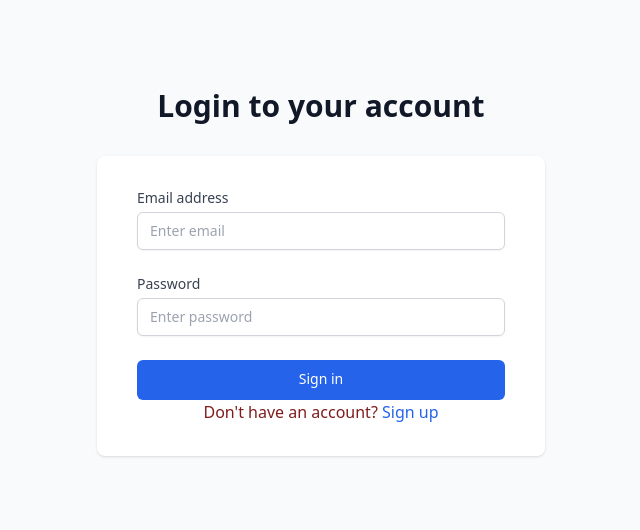
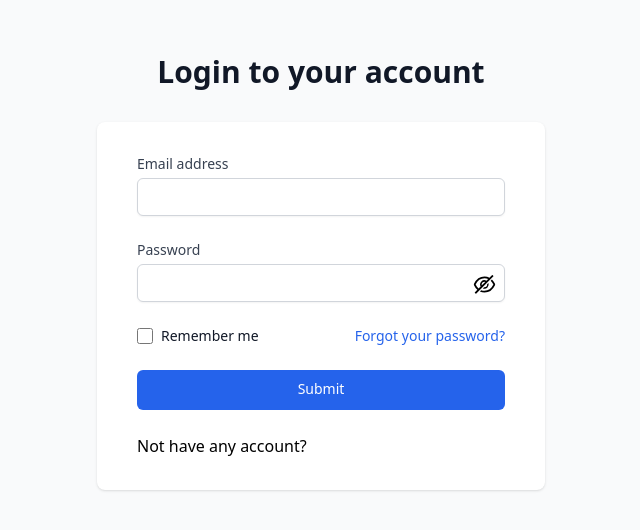
Before and after one commit to kartikbhardwaj1111/E-Commerce-Follow-Along, a React (Vite) app in the folder frontend/: page /login in a window 1280 px wide. Shown: the part 140-670 px from the top of the page, without its empty margins (319-959 px from the left). Built offline with nearby package versions, Linux system fonts and the light colour scheme.

Commit message:
milestone 32

```diff
--- a/frontend/src/components/auth/Login.jsx
+++ b/frontend/src/components/auth/Login.jsx
@@ -1,27 +1,31 @@
-import { useState } from "react";
-import { Link } from "react-router-dom";
+import React, { useState } from "react";
+import { AiOutlineEye, AiOutlineEyeInvisible } from "react-icons/ai";
+import styles from "../../styles/styles";
 import axios from "axios";
-import { useDispatch } from 'react-redux';
- import { setemail } from "../../store/userActions";
+import { useDispatch } from "react-redux";
+import { setemail } from "../../store/userActions";
+import { useNavigate } from "react-router-dom"; // Import useNavigate
+
+// Ensure axios sends cookies with requests
+axios.defaults.withCredentials = true;
 
 const Login = () => {
+  const dispatch = useDispatch();
+  const navigate = useNavigate(); // Initialize navigate
   const [email, setEmail] = useState("");
   const [password, setPassword] = useState("");
-  const [error, setError] = useState(""); // For handling error messages
+  const [visible, setVisible] = useState(false);
 
-  // Handle form submission
   const handleSubmit = async (e) => {
-    e.preventDefault(); // Prevent the default form submit behavior
+    e.preventDefault();
     try {
-      // Make the POST request to the backend (replace with your actual API endpoint)
       const response = await axios.post("http://localhost:8000/api/v2/user/login", { email, password });
-
-      // Assuming response contains a token or user data on successful login
       console.log(response.data);
-      // Redirect or take some action upon successful login here
+      // Dispatch email to Redux state (token is now handled via cookies)
+      dispatch(setemail(email));
+      // Redirect to profile page after successful login
+      navigate("/");
     } catch (error) {
-      // Handle errors (e.g., invalid credentials)
-      setError("There was an error logging in. Please check your credentials.");
       console.error("There was an error logging in!", error);
     }
   };
@@ -35,7 +39,7 @@ const Login = () => {
       </div>
       <div className="mt-8 sm:mx-auto sm:w-full sm:max-w-md">
         <div className="bg-white py-8 px-4 shadow sm:rounded-lg sm:px-10">
-          <form className="space-y-6">
+          <form className="space-y-6" onSubmit={handleSubmit}>
             <div>
               <label htmlFor="email" className="block text-sm font-medium text-gray-700">
                 Email address
@@ -44,38 +48,80 @@ const Login = () => {
                 <input
                   type="email"
                   name="email"
-                  placeholder="Enter email"
                   autoComplete="email"
                   required
+                  value={email}
                   onChange={(e) => setEmail(e.target.value)}
                   className="appearance-none block w-full px-3 py-2 border border-gray-300 rounded-md shadow-sm placeholder-gray-400 focus:outline-none focus:ring-blue-500 focus:border-blue-500 sm:text-sm"
                 />
               </div>
             </div>
+
             <div>
               <label htmlFor="password" className="block text-sm font-medium text-gray-700">
                 Password
               </label>
-              <div className="mt-1">
+              <div className="mt-1 relative">
                 <input
-                  type="password"
+                  type={visible ? "text" : "password"}
                   name="password"
-                  placeholder="Enter password"
                   autoComplete="current-password"
                   required
+                  value={password}
                   onChange={(e) => setPassword(e.target.value)}
                   className="appearance-none block w-full px-3 py-2 border border-gray-300 rounded-md shadow-sm placeholder-gray-400 focus:outline-none focus:ring-blue-500 focus:border-blue-500 sm:text-sm"
                 />
+                {visible ? (
+                  <AiOutlineEye
+                    className="absolute right-2 top-2 cursor-pointer"
+                    size={25}
+                    onClick={() => setVisible(false)}
+                  />
+                ) : (
+                  <AiOutlineEyeInvisible
+                    className="absolute right-2 top-2 cursor-pointer"
+                    size={25}
+                    onClick={() => setVisible(true)}
+                  />
+                )}
               </div>
             </div>
+
+            <div className={`${styles.noramlFlex} justify-between`}>
+              <div className={`${styles.noramlFlex}`}>
+                <input
+                  type="checkbox"
+                  name="remember-me"
+                  id="remember-me"
+                  className="h-4 w-4 text-blue-600 focus:ring-blue-500 border-gray-300 rounded"
+                />
+                <label htmlFor="remember-me" className="ml-2 block text-sm text-gray-900">
+                  Remember me
+                </label>
+              </div>
+              <div className="text-sm">
+                <a
+                  href=".forgot-password"
+                  className="font-medium text-blue-600 hover:text-blue-500"
+                >
+                  Forgot your password?
+                </a>
+              </div>
+            </div>
+
             <div>
-            <button type="button" onClick={handleSubmit} className="relative w-full h-10 flex justify-center py-2 px-4 border border-transparent text-sm font-medium rounded-md text-white bg-blue-600 hover:bg-blue-700" >
-                Sign in
+              <button
+                type="submit"
+                className="group relative w-full h-[40px] flex justify-center py-2 px-4 border border-transparent text-sm font-medium rounded-md text-white bg-blue-600 hover:bg-blue-700"
+              >
+                Submit
               </button>
             </div>
+
+            <div className={`${styles.noramlFlex} w-full`}>
+              <h4>Not have any account?</h4>
+            </div>
           </form>
-          {error && <p className="text-center text-red-900">{error}</p>} {/* Display error message if there is one */}
-                <p className="text-center text-red-900">Don't have an account? <Link to={'/signup'} className="text-blue-600">Sign up</Link></p>
         </div>
       </div>
     </div>
--- a/frontend/src/pages/Home.jsx
+++ b/frontend/src/pages/Home.jsx
@@ -1,11 +1,11 @@
 import React, { useEffect, useState } from "react";
 import Product from "../components/auth/Product";
-import NavBar from "../components/auth/nav";
+import NavBar from "../components/auth/nav"; // Fixed import name
 
 export default function Home() {
   const [products, setProducts] = useState([]);
-const [loading, setLoading] = useState(true); // For loading state
-const [error, setError] = useState(null); // For error handling
+  const [loading, setLoading] = useState(true);
+  const [error, setError] = useState(null);
 
   useEffect(() => {
     fetch("http://localhost:8000/api/v2/product/get-products")
@@ -16,7 +16,7 @@ useEffect(() => {
         return res.json();
       })
       .then((data) => {
-      setProducts(data.products);
+        setProducts(data.products || []); // Added fallback for undefined products
         setLoading(false);
       })
       .catch((err) => {
@@ -25,11 +25,11 @@ useEffect(() => {
         setLoading(false);
       });
   }, []);
+
   if (loading) {
-  return (
-    <div className="text-center text-white mt-10">Loading products...</div>
-  );
+    return <div className="text-center text-white mt-10">Loading products...</div>;
   }
+
   if (error) {
     return <div className="text-center text-red-500 mt-10">Error: {error}</div>;
   }
@@ -40,9 +40,15 @@ if (error) {
       <div className="w-full min-h-screen bg-neutral-800">
         <h1 className="text-3xl text-center text-white py-6">Product Gallery</h1>
         <div className="grid grid-cols-1 sm:grid-cols-2 md:grid-cols-3 lg:grid-cols-5 gap-4 p-4">
-          {products.map((product) => (
+          {products.length > 0 ? (
+            products.map((product) => (
               <Product key={product._id} {...product} />
-          ))}
+            ))
+          ) : (
+            <div className="text-white text-center col-span-full">
+              No products found
+            </div>
+          )}
         </div>
       </div>
     </>
--- a/frontend/src/pages/SelectAddress.jsx
+++ b/frontend/src/pages/SelectAddress.jsx
@@ -3,6 +3,7 @@ import React, { useState, useEffect } from 'react';
 import NavBar from '../components/auth/nav'; // Ensure the path is correct and component name matches
 import { useNavigate } from 'react-router-dom';
 import axios from 'axios';
+import { useSelector } from 'react-redux'; // Import useSelector from react-redux
 // Optionally, if you have a context or a way to get the authenticated user's email, import it
 // import { useAuth } from '../contexts/AuthContext';
 const SelectAddress = () => {
@@ -12,8 +13,11 @@ const SelectAddress = () => {
     const navigate = useNavigate();
     // Optionally, get the authenticated user's email from context or props
     // const { user } = useAuth();
-    const userEmail = 'piyaxin616@wirelay.com'; // Replace with dynamic email in production
+    // Retrieve email from Redux state
+    const userEmail = useSelector((state) => state.user.email);
     useEffect(() => {
+        // Only fetch addresses if email exists
+        if (!userEmail) return;
         const fetchAddresses = async () => {
             try {
                 const response = await axios.get('http://localhost:8000/api/v2/user/addresses', {
--- a/frontend/src/pages/cart.jsx
+++ b/frontend/src/pages/cart.jsx
@@ -3,14 +3,20 @@ import React, { useState, useEffect } from 'react';
 import CartProduct from '../components/auth/CartProduct';
 import NavBar from '../components/auth/nav';
 import { useNavigate } from 'react-router-dom'; // Import the useNavigate hook
+import { useSelector } from 'react-redux'; // Import useSelector from react-redux
 
 const Cart = () => {
 
   const [products, setProducts] = useState([]);
   const navigate = useNavigate(); // Initialize navigate
 
+  // Get the email from Redux state
+  const email = useSelector((state) => state.user.email);
   useEffect(() => {
-    fetch(`http://localhost:8000/api/v2/product/cartproducts?email=${'piyaxin616@wirelay.com'}`)
+    // Only fetch if email is available
+    if (!email) return;
+
+    fetch(`http://localhost:8000/api/v2/product/cartproducts?email=${email}`)
       .then((res) => {
         if (!res.ok) {
           throw new Error(`HTTP error! status: ${res.status}`);
@@ -24,9 +30,7 @@ const Cart = () => {
       .catch((err) => {
         console.error("Error fetching products:", err);
       });
-  }, []);
-
-      console.log("Products:", products);
+  }, [email]);
 
       const handlePlaceOrder = () => {
         navigate('/select-address'); // Navigate to the Select Address page
--- a/frontend/src/pages/createAddress.jsx
+++ b/frontend/src/pages/createAddress.jsx
@@ -2,14 +2,18 @@ import React, { useState } from "react";
 import axios from "axios";
 import { useNavigate } from "react-router-dom";
 import NavBar from "../components/auth/nav";
+import { useSelector } from "react-redux"; // Import useSelector
 const CreateAddress = () => {
     const navigate = useNavigate();
+    // Get email from Redux state
+    const email = useSelector((state) => state.user.email);
     const [country, setCountry] = useState("");
     const [city, setCity] = useState("");
     const [address1, setAddress1] = useState("");
     const [address2, setAddress2] = useState("");
     const [zipCode, setZipCode] = useState("");
     const [addressType, setAddressType] = useState("");
+
     const handleSubmit = async (e) => {
         e.preventDefault();
         const addressData = {
@@ -19,7 +23,7 @@ const CreateAddress = () => {
             address2,
             zipCode,
             addressType,
-            email: "piyaxin616@wirelay.com"
+            email
         };
         try {
             const response = await axios.post(
--- a/frontend/src/pages/myProducts.jsx
+++ b/frontend/src/pages/myProducts.jsx
@@ -1,15 +1,20 @@
-
 import { useEffect, useState } from "react";
 import Myproduct from "../components/auth/myproduct";
 import NavBar from "../components/auth/nav";
+import { useSelector } from "react-redux";
 
 export default function MyProducts() {
     const [products, setProducts] = useState([]);
     const [loading, setLoading] = useState(false);
     const [error, setError] = useState(null);
-    const email = "piyaxin616@wirelay.com"
+    // Get the email from Redux state
+    const state = useSelector((state) => state);
+console.log(state);
+    const email = useSelector((state) => state.user.email);
 
     useEffect(() => {
+        // Only fetch if email is available
+         if (!email) return;
         fetch(`http://localhost:8000/api/v2/product/my-products?email=${email}`)
             .then((res) => {
                 if (!res.ok) {
--- a/frontend/src/pages/productDetails.jsx
+++ b/frontend/src/pages/productDetails.jsx
@@ -4,6 +4,7 @@ import axios from "axios";
 import NavBar from "../components/auth/nav";
 import { IoIosAdd } from "react-icons/io";
 import { IoIosRemove } from "react-icons/io";
+import { useSelector } from "react-redux"; // Import useSelector
 
 export default function ProductDetails() {
     const { id } = useParams();
@@ -11,7 +12,9 @@ export default function ProductDetails() {
 	const [loading, setLoading] = useState(true);
 	const [error, setError] = useState(null);
 	const [quantity, setQuantity] = useState(1); // 1. Initialize quantity state
-	const email = "piyaxin616@wirelay.com";
+	// Get email from Redux state
+	const email = useSelector((state) => state.user.email);
+
 	useEffect(() => {
 		const fetchProduct = async () => {
 			try {
--- a/frontend/src/pages/profile.jsx
+++ b/frontend/src/pages/profile.jsx
@@ -2,7 +2,11 @@ import React, { useEffect, useState } from "react";
 import { useNavigate } from "react-router-dom";
 import AddressCard from "../components/auth/AddressCard";
 import NavBar from "../components/auth/nav";
+import { useSelector } from "react-redux"; // Import useSelector
+
 export default function Profile() {
+	// Retrieve email from Redux state
+	const email = useSelector((state) => state.user.email);
 	const [personalDetails, setPersonalDetails] = useState({
 		name: "",
 		email: "",
@@ -12,15 +16,14 @@ export default function Profile() {
 	const [addresses, setAddresses] = useState([]);
 	const navigate = useNavigate();
 	useEffect(() => {
-		fetch(
-			`http://localhost:8000/api/v2/user/profile?email=${"piyaxin616@wirelay.com"}`,
-			{
-				method: "GET",
-				headers: {
-					"Content-Type": "application/json",
-				},
-			}
-		)
+		// Only fetch profile if email exists
+		if (!email) return;
+		fetch(`http://localhost:8000/api/v2/user/profile?email=${email}`, {
+			method: "GET",
+			headers: {
+				"Content-Type": "application/json",
+			},
+		})
 			.then((res) => {
 				if (!res.ok) {
 					throw new Error(`HTTP error! status: ${res.status}`);
@@ -32,8 +35,9 @@ export default function Profile() {
 				setAddresses(data.addresses);
 				console.log("User fetched:", data.user);
 				console.log("Addresses fetched:", data.addresses);
-			});
-	}, []);
+			})
+			.catch((err) => console.error(err));
+	}, [email]);
 
 	const handleAddAddress = () => {
 		navigate("/create-address");
```
Also changed, not shown: frontend/src/pages/myorders.jsx (+7 -4 lines), 2 other files (tests, documents, lock files or other folders). Lines whose indentation alone changed are shown as unchanged.
